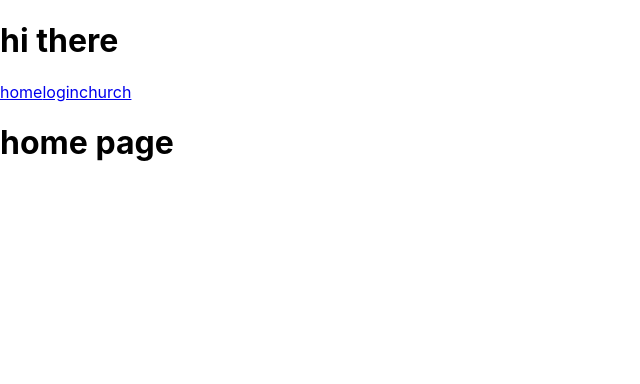
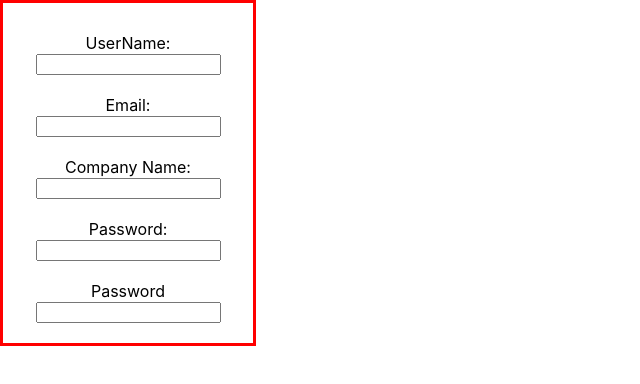
Before and after one commit to Give-A-Way/Give-A-Way-frontend, a React (Create React App) app: page /signup in a window 1280 px wide. Before the commit this address led to /. Shown: the top 384 px of the page, without its empty margins (0-640 px from the left). Built offline with nearby package versions, Linux system fonts and the light colour scheme.

Commit message:
feat: working in signup page

```diff
--- a/package.json
+++ b/package.json
@@ -3,6 +3,7 @@
   "version": "0.1.0",
   "private": true,
   "dependencies": {
+    "@emotion/styled": "^11.10.5",
     "@testing-library/jest-dom": "^5.16.5",
     "@testing-library/react": "^13.4.0",
     "@testing-library/user-event": "^13.5.0",
--- a/src/App.js
+++ b/src/App.js
@@ -1,19 +1,17 @@
 import Loginpage from "./components/loginpage";
 import Landingpage from "./components/landingpage";
-import {Routes, Route, Link, Navigate} from "react-router-dom"
+import { Routes, Route, Link, Navigate } from "react-router-dom"
 import Churchers from "./components/churches";
 import ChurchDetails from "./components/chruchDetails";
+import SignUpPage from "./components/signUp/sign-up";
 
 function App() {
   return (
     <div >
-      <h1>hi there</h1>
-      <Link to="/">home</Link>
-      <Link to="login">login</Link>
-      <Link to="church">church</Link>
       <Routes>
         <Route path="/" element={<Landingpage />} />
         <Route path="/login" element={<Loginpage />} />
+        <Route path="/signup" element={<SignUpPage />} />
         <Route path="/church" element={<Churchers />} />
         <Route path="/church/:id" element={<ChurchDetails />} />
         <Route path="*" element={<Navigate to="/" />} />
--- a/src/components/landingpage/index.js
+++ b/src/components/landingpage/index.js
@@ -1,6 +1,17 @@
+import NavCircle from "../navbar";
+import styled from "@emotion/styled";
+
+const GalleryDiv = styled.div`
+    height:300px;
+    background-color: red;
+`;
 export default function Landingpage(){
     return (
         <div>
+            <GalleryDiv>
+
+            </GalleryDiv>
+            <NavCircle />
             <h1>home page</h1>
         </div>
     )
--- /dev/null
+++ b/src/components/navbar/index.js
@@ -0,0 +1,21 @@
+import styled from "@emotion/styled";
+import { Link } from "react-router-dom";
+
+const NavHolder = styled.div`
+    background-color:red;
+    border-radius: 50%;
+    width:100px;
+    height:100px;
+`;
+export default function NavCircle() {
+    return (
+        <NavHolder>
+            <p>Menu</p>
+            <div>
+                <Link to="/">home</Link>
+                <Link to="login">login</Link>
+                <Link to="church">church</Link>
+            </div>
+        </NavHolder>
+    )
+}
--- /dev/null
+++ b/src/components/signUp/sign-up.js
@@ -0,0 +1,38 @@
+import styled from "@emotion/styled";
+
+const SignUpInput = styled.input`
+    margin: 0 0 20px;
+`;
+const SignUpForm = styled.form`
+    border: 3px solid red;
+    width: 250px;
+    padding: 30px 0 0 0;
+    text-align: center;
+`;
+export default function SignUpPage() {
+    return (
+        <div>
+            <SignUpForm>
+                <label for="fname">UserName:</label>
+                <br />
+                <SignUpInput type="text" id="fname" name="fname" />
+                <br/>
+                <label for="email">Email:</label>
+                <br />
+                <SignUpInput type="text" id="email" name="email" />
+                <br />
+                <label for="company-name">Company Name:</label>
+                <br />
+                <SignUpInput type="text" id="company-name" name="company-name" />
+                <br />
+                <label for="password">Password:</label>
+                <br />
+                <SignUpInput type="password" id="password" name="password" />
+                <br />
+                <label for="cpassword">Password</label>
+                <br />
+                <SignUpInput type="password" id="cpassword" name="cpassword" />
+            </SignUpForm>
+        </div>
+    )
+}
--- a/src/context/ContextProvider.js
+++ b/src/context/ContextProvider.js
@@ -2,8 +2,11 @@ import Context from "./Context"
 import { useState } from "react"
 
 function ContextProvider({ children }) {
-
-    const state = {}
+    const [userName, setUserName] = useState(false)
+    const state = {
+        userName,
+        setUserName
+    }
 
     return (
         <Context.Provider value={state}>
```
Also changed, not shown: src/index.js (line endings or trailing spaces), 1 other file (tests, documents, lock files or other folders).
